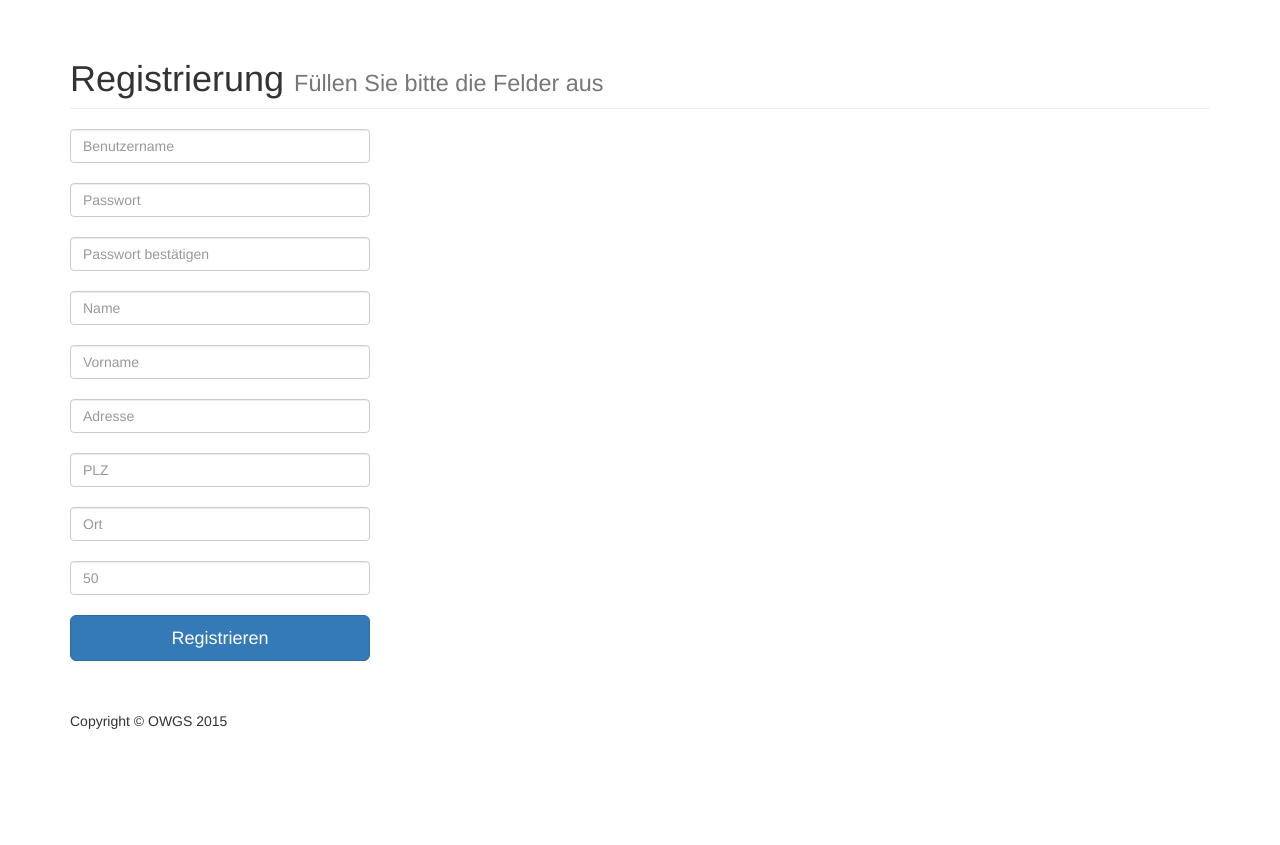
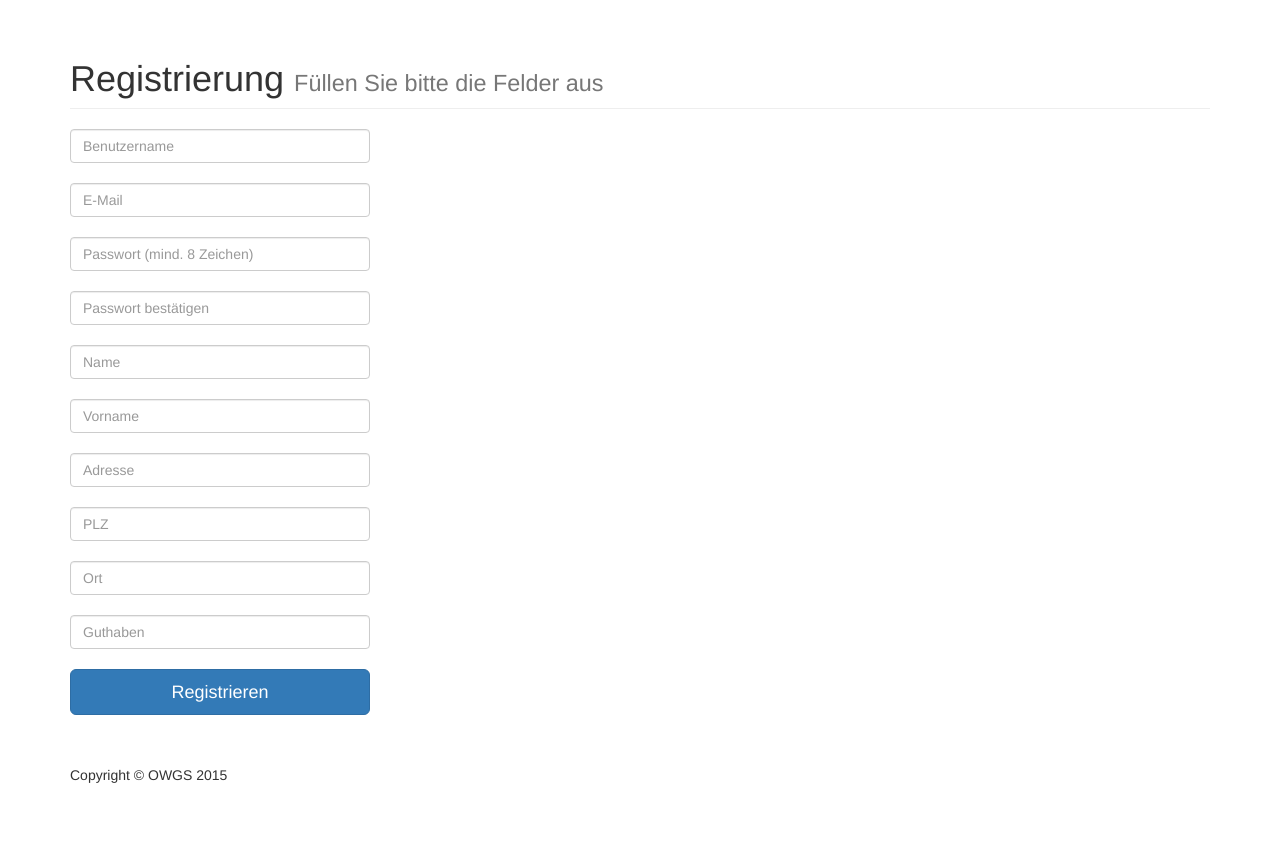
Before and after one commit to OWGS/owgs, a PHP site: page /owgs/index.php?site=registrierung in a window 1280 px wide. Shown: the part 51-896 px from the top of the page. Before the commit the page ends 780 px from the top, so only its background shows below. Run offline with PHP 8.4, Linux system fonts and the light colour scheme.

Commit message:
VALIDATION

```diff
--- a/js/validationScripts.js
+++ b/js/validationScripts.js
@@ -1,3 +1,4 @@
+
 /**
  * Created by eeglit on 12.05.2015.
  */
@@ -25,13 +26,33 @@ function checkPass()
         	message.style.color = goodColor;
         	message.innerHTML = "Passwörter stimmen überein!"
         	document.getElementById("submit").disabled = false;
+
+
     }else if (pass1.value == ""){
     		message.style.color = badColor;
         	message.innerHTML = "Bitte geben Sie ein Passwort ein!"
         	document.getElementById("submit").disabled = true;
+
     }else{
         message.style.color = badColor;
         message.innerHTML = "Passwörter stimmen nicht überein!"
         document.getElementById("submit").disabled = true;
+
     }
+      if(pass1.value.length < 8){
+      	message.style.color = badColor;
+    	message.innerHTML = "Mindestens 8 Zeichen benötigt!"
+    	document.getElementById("submit").disabled = true;
+    }
+
+ }
+function textonly(e){
+var code;
+if (!e) var e = window.event;
+if (e.keyCode) code = e.keyCode;
+else if (e.which) code = e.which;
+var character = String.fromCharCode(code);
+    var AllowRegex  = /^[\ba-zA-Z\s-]$/;
+    if (AllowRegex.test(character)) return true;
+    return false;
 }
--- a/sites/registrierung.php
+++ b/sites/registrierung.php
@@ -1,4 +1,4 @@
-		<!-- Introduction Row -->
+<!-- Introduction Row -->
         <div class="row">
             <div class="col-lg-12">
                 <h1 class="page-header">Registrierung
@@ -6,17 +6,18 @@
                 </h1>
 				<form method="post" action="user_authentication.php" name="Registrierungsformular">
 				<input type="text" name="username" class="form-control" placeholder="Benutzername" required="true" /><br>
-				<input type="password" name="password" id="pass1" class="form-control" placeholder="Passwort" required="true" onkeyup="checkPass(); return false;"/><br>
-				<input type="password" name="passwordconfirm" id="pass2" class="form-control" placeholder="Passwort bestätigen" required="true" onkeyup="checkPass(); return false;"/> <span id="confirmMessage" class="confirmMessage"></span><br>
-				<input type="text" name="name" class="form-control" placeholder="Name" required="true" /><br />
-				<input type="text" name="vorname" class="form-control" placeholder="Vorname" required="true" /><br>
+				<input type="email" name="email" class="form-control" placeholder="E-Mail" required="true" /><br>
+				<input type="password" name="password" id="pass1" class="form-control" placeholder="Passwort (mind. 8 Zeichen)" required="true" onkeyup="checkPass()" /><br>
+				<input type="password" name="passwordconfirm" id="pass2" class="form-control" placeholder="Passwort bestätigen" required="true" onkeyup="checkPass()"/> <span id="confirmMessage" class="confirmMessage"></span><br>
+				<input type="text" name="name" class="form-control" placeholder="Name" required="true" onkeypress="return textonly(event);"/><br />
+				<input type="text" name="vorname" class="form-control" placeholder="Vorname" required="true" onkeypress="return textonly(event);"/><br>
 				<input type="text" name="adresse" class="form-control" placeholder="Adresse" required="true" /><br>
-				<input type="text" name="plz" class="form-control" placeholder="PLZ" maxlength="4" onkeypress="return isNumberKey(event)"><br>
-				<input type="text" name="ort" class="form-control" placeholder="Ort" required="true" /><br>
-				<input type="number" name="guthaben" min="1" max="1000000" maxlength="4" placeholder="50" class="form-control" required="true" /><br>
-				<input type="submit" name="submit" id="submit" value="Registrieren", class="btn btn-lg btn-primary btn-block" onclick="allnumeric(document.Registrierungsformular.plz)" />
+				<input type="text" name="plz" class="form-control" placeholder="PLZ" maxlength="4" onkeypress="return isNumberKey(event)" required="true" /><br>
+				<input type="text" name="ort" class="form-control" placeholder="Ort" required="true" onkeypress="return textonly(event);"/><br>
+				<input type="text" name="guthaben" class="form-control" min="1" max="1000000" placeholder="Guthaben" maxlength="5" onkeypress="return isNumberKey(event)" required="true" /><br>
+				<input type="submit" name="submit" id="submit" value="Registrieren", class="btn btn-lg btn-primary btn-block" onclick="allnumeric(document.Registrierungsformular.plz)"/>
 				</form>
-            </div>
+	        </div>
         </div>
 
 
--- a/user_authentication.php
+++ b/user_authentication.php
@@ -34,10 +34,11 @@
 				$password = password_hash($_POST['password'], PASSWORD_BCRYPT);
 				$name = mysqli_real_escape_string($conn, $_POST['name']);
 				$vorname = mysqli_real_escape_string($conn, $_POST['vorname']);
+				$email = mysqli_real_escape_string($conn, $_POST['email']);
 				$adresse = mysqli_real_escape_string($conn, $_POST['adresse']);
 				$ort = mysqli_real_escape_string($conn, $_POST['ort']);
 				$rolle = "3";
-				$conn->query("INSERT INTO users (username,password,name,vorname,adresse,plz,ort,guthaben,fk_rolle) VALUES ('".$username."','".$password."','".$name."','".$vorname."','".$adresse."','".$plz."','".$ort."','".$guthaben."','".$rolle."')");
+				$conn->query("INSERT INTO users (username,password,name,vorname,adresse,plz,ort,guthaben,email,fk_rolle) VALUES ('".$username."','".$password."','".$name."','".$vorname."','".$adresse."','".$plz."','".$ort."','".$guthaben."','".$email."','".$rolle."')");
 				$resultUser = $conn->query("SELECT * FROM users WHERE username = '".$username."'");
 				$user = $resultUser->fetch_assoc();
 				$_SESSION["userID"] = $user['id'];
```
